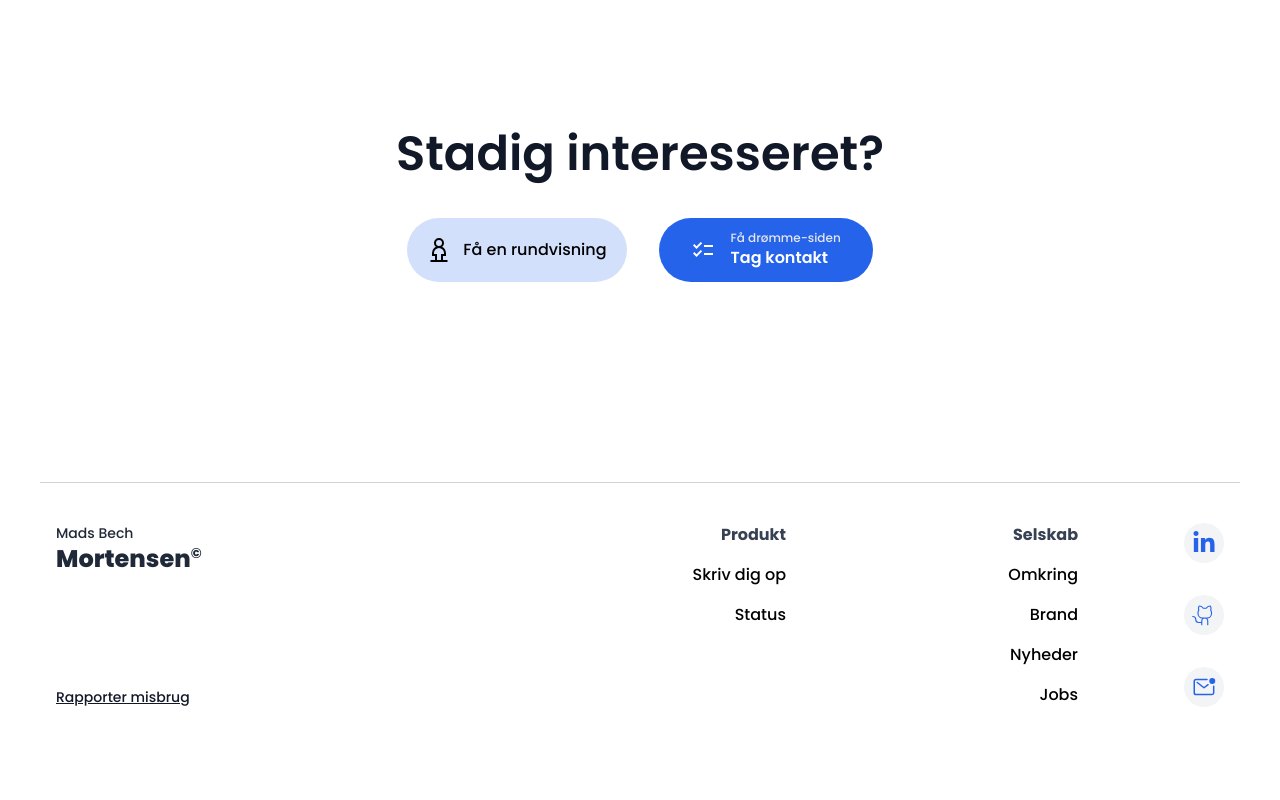
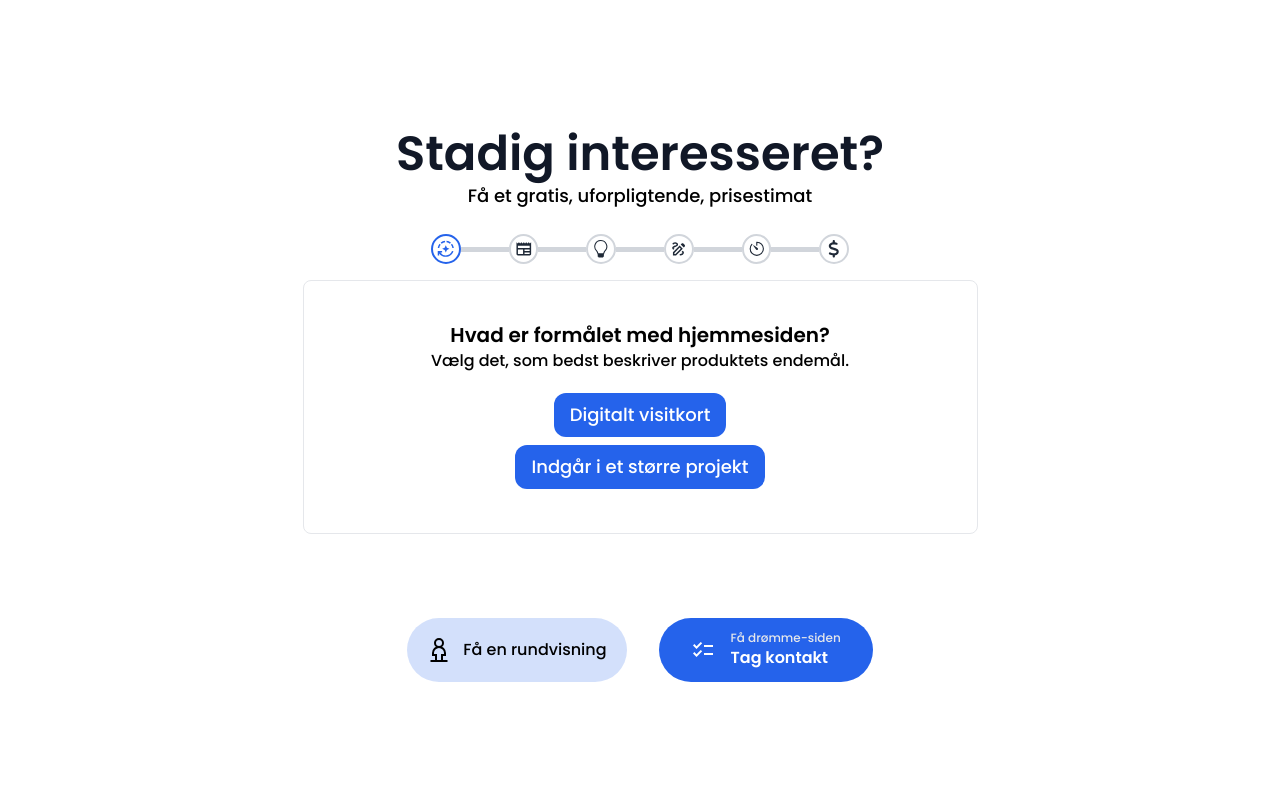
Before and after one commit to Tandhjulet/mortensen, a Next.js app: page / in a window 1280 px wide. Shown: the part 2080-2880 px from the top of the page. Before the commit the page ends 2851 px from the top, so only its background shows below. Built offline with nearby package versions, Linux system fonts and the light colour scheme.

Commit message:
baseline for price estimator

```diff
--- a/src/app/page.tsx
+++ b/src/app/page.tsx
@@ -1,6 +1,7 @@
 "use client";
 
 import ChipAnimation, { Chip } from "@/components/ChipAnimation/ChipAnimation";
+import Estimator from "@/components/Estimator/Estimator";
 import ImageSlider, { SliderElement } from "@/components/ImageSlider/ImageSlider";
 import { motion, MotionProps, useInView, useReducedMotion } from "framer-motion";
 import Image from "next/image";
@@ -204,7 +205,7 @@ export default function Home() {
 						</div>
 
 						<MdOutlineDesktopMac
-							className="absolute -bottom-4 -left-4 size-[450px] text-gray-300 rotate-[45deg] -translate-x-[70px] translate-y-[70px] -z-10"
+							className="absolute -bottom-5 -left-4 size-[450px] text-gray-300 rotate-[45deg] -translate-x-[70px] translate-y-[70px] -z-10"
 						/>
 					</button>
 
@@ -232,11 +233,20 @@ export default function Home() {
 				</ul>
 			</section>
 
-			<section id="submit" className="w-full overflow-hidden py-40">
-				<div className="mx-auto w-fit bg-white">
-					<h2 className="mb-10 text-center text-5xl font-semibold text-gray-900">Stadig interesseret?</h2>
+			<section id="submit" className="w-full overflow-hidden pt-40">
+				<div className="mx-auto w-fit bg-white pb-16">
+					<h2 className="text-center text-5xl font-semibold text-gray-900">
+						Stadig interesseret?
+					</h2>
+					<span className="block text-center my-1 text-lg">
+						Få et gratis, uforpligtende, prisestimat
+					</span>
 
-					<button className="p-5 bg-blue-600/20 hover:bg-blue-600/35 inline-flex gap-3 items-center rounded-full mx-4">
+					<Estimator />
+				</div>
+
+				<div className="mx-auto my-28 w-fit">
+					<button className="mx-4 p-5 bg-blue-600/20 hover:bg-blue-600/35 inline-flex gap-3 items-center rounded-full">
 						<GrStreetView className="size-6" />
 
 						<span>
@@ -244,7 +254,7 @@ export default function Home() {
 						</span>
 					</button>
 
-					<button className="px-8 py-3 bg-blue-600 hover:bg-blue-700 text-white inline-flex gap-4 items-center rounded-full mx-4">
+					<button className="mx-4 px-8 py-3 bg-blue-600 hover:bg-blue-700 text-white inline-flex gap-4 items-center rounded-full">
 						<MdOutlineChecklist className="size-6" />
 
 						<span className="text-left text-xs text-gray-200">
--- /dev/null
+++ b/src/components/Estimator/Estimator.tsx
@@ -0,0 +1,88 @@
+"use client";
+
+import React, { useCallback, useMemo, useState } from "react";
+import Question0 from "./question/Question0";
+import Question1 from "./question/Question1";
+import { IconBaseProps } from "react-icons";
+import { IoCode, IoPencilOutline, IoTimerOutline } from "react-icons/io5";
+import { FaDollarSign } from "react-icons/fa6";
+import { BsLightbulb } from "react-icons/bs";
+import { MdAutoMode, MdOutlineDraw, MdOutlineNewspaper } from "react-icons/md";
+import Question2 from "./question/Question2";
+import Question3 from "./question/Question3";
+import Question4 from "./question/Question4";
+import Question5 from "./question/Question5";
+
+export interface QuestionProps {
+	updateState: (toInsert: State) => void;
+}
+
+interface Question {
+	page: React.FC<QuestionProps>,
+	Icon: React.FC<IconBaseProps>,
+}
+
+const questions: Question[] = [{
+	page: Question0, // Hvad er formålet med hjemmesiden?
+	Icon: MdAutoMode,
+}, {
+	page: Question1, // Hvor mange undersider skal du bruge?
+	Icon: MdOutlineNewspaper,
+}, {
+	page: Question2, // Skal du bruge specialfunktioner?
+	Icon: BsLightbulb,
+}, {
+	page: Question3, // Ønsker du hjælp til at designe logo og hjemmeside?
+	Icon: MdOutlineDraw,
+}, {
+	page: Question4, // Hvornår skal hjemmesiden være klar?
+	Icon: IoTimerOutline,
+}, {
+	page: Question5, // Fremvisning af prisestimat
+	Icon: FaDollarSign,
+}]
+
+export interface State {
+}
+
+export default function Estimator() {
+	const [question, setQuestion] = useState<number>(0);
+	const [state, setState] = useState<State>();
+
+	const CurrentQuestion = useMemo(() => {
+		return questions[question].page;
+	}, [question])
+
+	const updateState = useCallback((toInsert: State) => {
+		setState({
+			...state,
+			...toInsert,
+		});
+
+		setQuestion(prev => prev+1);
+	}, []);
+
+	return (
+		<div className="mt-6 h-52">
+			<div className="flex flex-row mx-auto w-fit">
+				{questions.map(({ Icon }, i) => {
+					const hasCompleted = i <= question;
+
+					return (
+						<div key={i} className="inline-flex items-center">
+							{i !== 0 && <div className={`w-12 h-[5px] ${hasCompleted ? "bg-blue-600" : "bg-gray-300"}`} />}
+
+							<div className={`p-1 rounded-full ${hasCompleted ? "border-blue-600" : "border-gray-300"} border-2`}>
+								<Icon className={`size-[1.1rem] ${hasCompleted ? "text-blue-600" : "text-gray-800"}`} />
+							</div>
+						</div>
+					)
+				})}
+			</div>
+
+			<div className="flex flex-col items-center border py-10 mt-4 rounded-lg w-screen max-w-[675px]">
+				<CurrentQuestion updateState={updateState} />
+			</div>
+		</div>
+	)
+}
--- /dev/null
+++ b/src/components/Estimator/question/Question0.tsx
@@ -0,0 +1,24 @@
+import { QuestionProps, State } from "../Estimator";
+
+interface QPurpose extends State {
+	purpose: "Digitalt visitkort" | "Indgå i større projekt";
+}
+
+export default function Question0({ updateState }: QuestionProps) {
+	return (
+		<>
+			<h1 className="text-xl font-semibold">Hvad er formålet med hjemmesiden?</h1>
+			<span className="mb-4 font-thin">Vælg det, som bedst beskriver produktets endemål.</span>
+
+			<button
+				className="bg-blue-600 text-white px-4 py-2 rounded-xl my-1 text-lg"
+				onClick={() => updateState({purpose: "Digitalt visitkort"} as QPurpose)}
+			>Digitalt visitkort</button>
+
+			<button
+				className="bg-blue-600 text-white px-4 py-2 rounded-xl my-1 text-lg"
+				onClick={() => updateState({purpose: "Digitalt visitkort"} as QPurpose)}
+			>Indgår i et større projekt</button>
+		</>
+	)
+}
--- /dev/null
+++ b/src/components/Estimator/question/Question1.tsx
@@ -0,0 +1,39 @@
+import { QuestionProps, State } from "../Estimator";
+
+interface QPages extends State {
+	pages: "1-5" | "6-15" | "16-50" | "50+";
+}
+
+export default function Question1({ updateState }: QuestionProps) {
+	return (
+		<>
+			<h1 className="text-xl font-semibold px-6">Hvor mange undersider skal din hjemmeside bruge?</h1>
+			<span className="mb-4 font-thin text-center">
+				Det kunne eksempelvis være "Om os", "Vores identitet", <br />
+				"Login", og så videre...
+			</span>
+
+			<div className="grid grid-cols-4 gap-4">
+				<button
+					className="bg-blue-600 text-white px-4 py-2 rounded-xl my-1 text-lg"
+					onClick={() => updateState({pages: "1-5"} as QPages)}
+				>1-5</button>
+
+				<button
+					className="bg-blue-600 text-white px-4 py-2 rounded-xl my-1 text-lg"
+					onClick={() => updateState({pages: "6-15"} as QPages)}
+				>6-15</button>
+
+				<button
+					className="bg-blue-600 text-white px-4 py-2 rounded-xl my-1 text-lg"
+					onClick={() => updateState({pages: "16-50"} as QPages)}
+				>16-50</button>
+
+				<button
+					className="bg-blue-600 text-white px-4 py-2 rounded-xl my-1 text-lg"
+					onClick={() => updateState({pages: "50+"} as QPages)}
+				>50+</button>
+			</div>
+		</>
+	)
+}
--- /dev/null
+++ b/src/components/Estimator/question/Question2.tsx
@@ -0,0 +1,29 @@
+import { QuestionProps, State } from "../Estimator";
+
+interface QSpecial extends State {
+	specialFunctionality: boolean;
+}
+
+export default function Question2({ updateState }: QuestionProps) {
+	return (
+		<>
+			<h1 className="text-xl font-semibold px-6">Skal du bruge specialfunktioner?</h1>
+			<span className="mb-4 font-thin text-center">
+				Foreksempel Log-ind (RBAC/AC), Blog, Forum, eller<br />
+				noget helt tredje.
+			</span>
+
+			<div className="inline-flex gap-4">
+				<button
+					className="bg-blue-600 text-white px-6 py-3 rounded-xl my-1 text-lg"
+					onClick={() => updateState({specialFunctionality: false} as QSpecial)}
+				>Nej</button>
+
+				<button
+					className="bg-blue-600 text-white px-8 py-3 rounded-xl my-1 text-lg"
+					onClick={() => updateState({specialFunctionality: true} as QSpecial)}
+				>Ja tak</button>
+			</div>
+		</>
+	)
+}
--- /dev/null
+++ b/src/components/Estimator/question/Question3.tsx
@@ -0,0 +1,28 @@
+import { QuestionProps, State } from "../Estimator";
+
+interface QDesign extends State {
+	needsDesign: boolean;
+}
+
+export default function Question3({ updateState }: QuestionProps) {
+	return (
+		<>
+			<h1 className="text-xl font-semibold px-6">Ønsker du hjælp til at designe logo og hjemmeside?</h1>
+			<span className="mb-4 font-thin text-center">
+				Hvis du ikke har et design klar på forhånd, vil vi<br />gerne hjælpe dig med at lave et.
+			</span>
+
+			<div className="inline-flex gap-4">
+				<button
+					className="bg-blue-600 text-white px-6 py-3 rounded-xl my-1 text-lg"
+					onClick={() => updateState({needsDesign: false} as QDesign)}
+				>Nej</button>
+
+				<button
+					className="bg-blue-600 text-white px-8 py-3 rounded-xl my-1 text-lg"
+					onClick={() => updateState({needsDesign: true} as QDesign)}
+				>Ja tak</button>
+			</div>
+		</>
+	)
+}
--- /dev/null
+++ b/src/components/Estimator/question/Question4.tsx
@@ -0,0 +1,34 @@
+import { QuestionProps, State } from "../Estimator";
+
+interface QReadyBy extends State {
+	readyBy: "Hurtigst muligt" | "2-4 uger" | "4 uger+";
+}
+
+export default function Question4({ updateState }: QuestionProps) {
+	return (
+		<>
+			<h1 className="text-xl font-semibold px-6">Hvornår skal hjemmesiden være klar?</h1>
+			<span className="mb-4 font-thin text-center">
+				Vælg den mulighed, der bedst passer med din formodning af,<br />
+				hvornår hjemmesiden skal være klar til brug.
+			</span>
+
+			<div className="grid grid-cols-3 gap-4 px-6">
+				<button
+					className="bg-blue-600 text-white px-4 py-2 rounded-xl my-1 text-lg"
+					onClick={() => updateState({readyBy: "Hurtigst muligt"} as QReadyBy)}
+				>Hurtigst muligt</button>
+
+				<button
+					className="bg-blue-600 text-white px-4 py-2 rounded-xl my-1 text-lg"
+					onClick={() => updateState({readyBy: "2-4 uger"} as QReadyBy)}
+				>Om 2-4 uger</button>
+
+				<button
+					className="bg-blue-600 text-white px-4 py-2 rounded-xl my-1 text-lg"
+					onClick={() => updateState({readyBy: "4 uger+"} as QReadyBy)}
+				>Over 4 uger</button>
+			</div>
+		</>
+	)
+}
--- /dev/null
+++ b/src/components/Estimator/question/Question5.tsx
@@ -0,0 +1,16 @@
+import { QuestionProps, State } from "../Estimator";
+
+interface QPurpose extends State {
+	purpose: "Digitalt visitkort" | "Indgå i større projekt";
+}
+
+export default function Question5({ updateState }: QuestionProps) {
+	return (
+		<>
+			<h1 className="text-xl font-semibold px-6">Dit prisestimat er:</h1>
+			<span className="mb-4 font-thin text-center">
+
+			</span>
+		</>
+	)
+}
```
